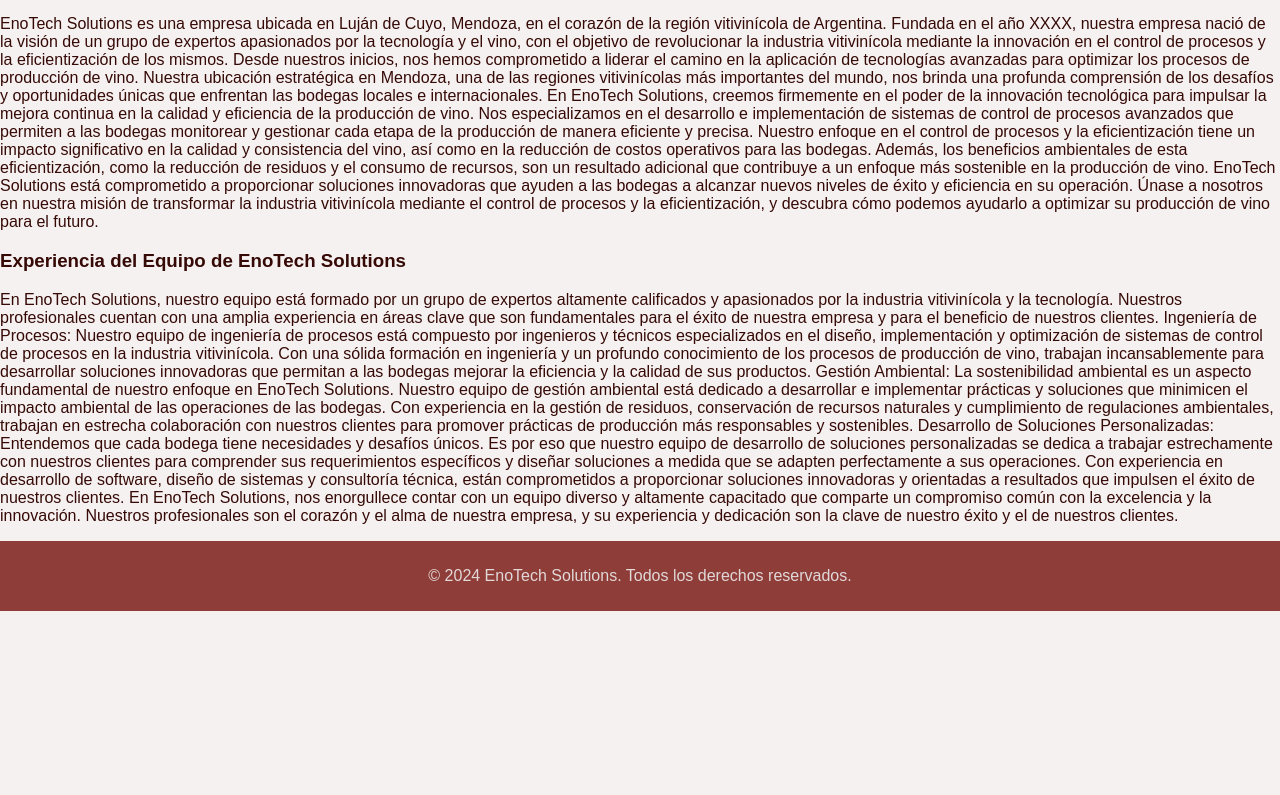
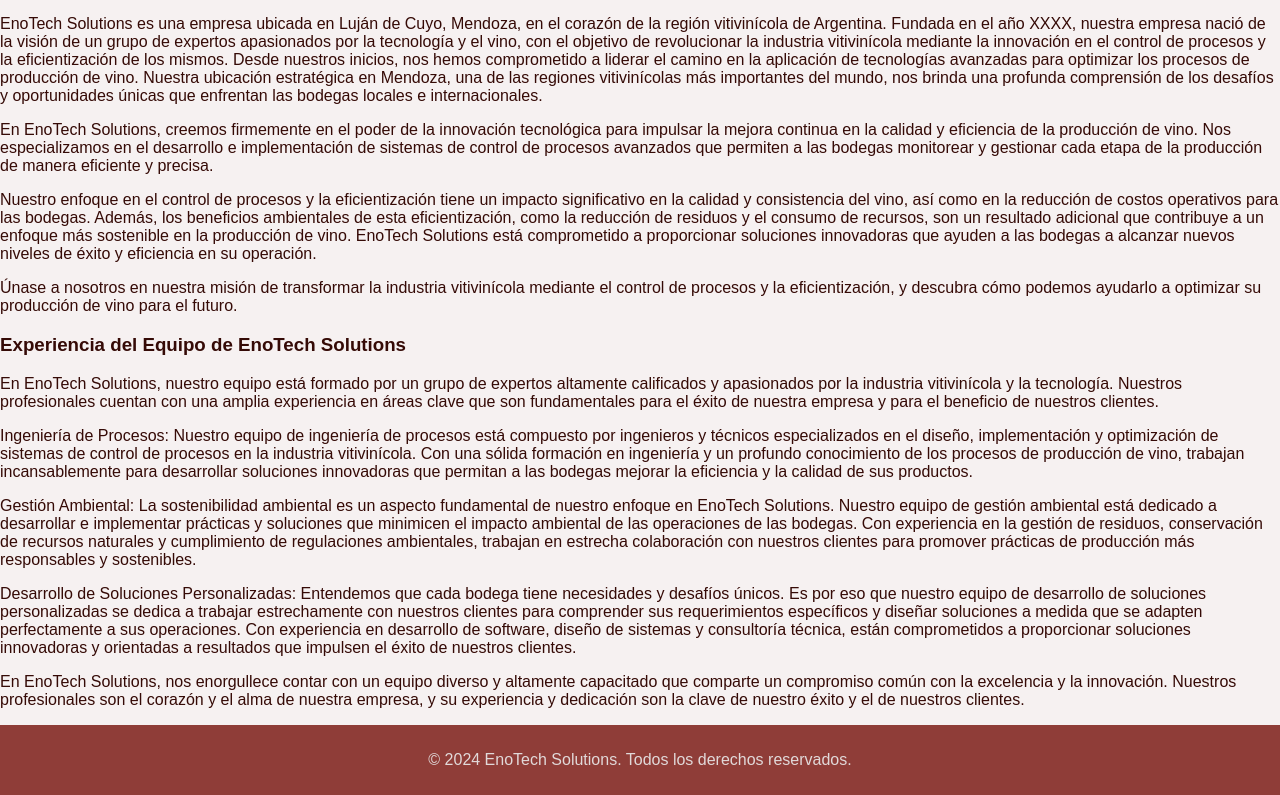
Before and after one commit to matyange/proyecto-codoacodo, a plain HTML site: page Nosotros.html in a window 1280 px wide. Shown: the part 385-1180 px from the top of the page. Before the commit the page ends 996 px from the top, so only its background shows below. Drawn offline with Linux system fonts and the light colour scheme.

Commit message:
cambios en los párrafos para que no quede un texto muy largo en Nosotros.html

```diff
--- a/Nosotros.html
+++ b/Nosotros.html
@@ -39,29 +39,31 @@
                     <P>
                         EnoTech Solutions es una empresa ubicada en Luján de Cuyo, Mendoza, en el corazón de la región vitivinícola de Argentina. Fundada en el año XXXX, nuestra empresa nació de la visión de un grupo de expertos apasionados por la tecnología y el vino, con el objetivo de revolucionar la industria vitivinícola mediante la innovación en el control de procesos y la eficientización de los mismos.
 
-                        Desde nuestros inicios, nos hemos comprometido a liderar el camino en la aplicación de tecnologías avanzadas para optimizar los procesos de producción de vino. Nuestra ubicación estratégica en Mendoza, una de las regiones vitivinícolas más importantes del mundo, nos brinda una profunda comprensión de los desafíos y oportunidades únicas que enfrentan las bodegas locales e internacionales.
+                        Desde nuestros inicios, nos hemos comprometido a liderar el camino en la aplicación de tecnologías avanzadas para optimizar los procesos de producción de vino. Nuestra ubicación estratégica en Mendoza, una de las regiones vitivinícolas más importantes del mundo, nos brinda una profunda comprensión de los desafíos y oportunidades únicas que enfrentan las bodegas locales e internacionales. </P>
 
-                        En EnoTech Solutions, creemos firmemente en el poder de la innovación tecnológica para impulsar la mejora continua en la calidad y eficiencia de la producción de vino. Nos especializamos en el desarrollo e implementación de sistemas de control de procesos avanzados que permiten a las bodegas monitorear y gestionar cada etapa de la producción de manera eficiente y precisa.
 
-                        Nuestro enfoque en el control de procesos y la eficientización tiene un impacto significativo en la calidad y consistencia del vino, así como en la reducción de costos operativos para las bodegas. Además, los beneficios ambientales de esta eficientización, como la reducción de residuos y el consumo de recursos, son un resultado adicional que contribuye a un enfoque más sostenible en la producción de vino.
+                    <P>En EnoTech Solutions, creemos firmemente en el poder de la innovación tecnológica para impulsar la mejora continua en la calidad y eficiencia de la producción de vino. Nos especializamos en el desarrollo e implementación de sistemas de control de procesos avanzados que permiten a las bodegas monitorear y gestionar cada etapa de la producción de manera eficiente y precisa. </P>
 
-                        EnoTech Solutions está comprometido a proporcionar soluciones innovadoras que ayuden a las bodegas a alcanzar nuevos niveles de éxito y eficiencia en su operación. Únase a nosotros en nuestra misión de transformar la industria vitivinícola mediante el control de procesos y la eficientización, y descubra cómo podemos ayudarlo a optimizar su producción de vino para el futuro.</P>
+                    <P>Nuestro enfoque en el control de procesos y la eficientización tiene un impacto significativo en la calidad y consistencia del vino, así como en la reducción de costos operativos para las bodegas. Además, los beneficios ambientales de esta eficientización, como la reducción de residuos y el consumo de recursos, son un resultado adicional que contribuye a un enfoque más sostenible en la producción de vino.
+
+                        EnoTech Solutions está comprometido a proporcionar soluciones innovadoras que ayuden a las bodegas a alcanzar nuevos niveles de éxito y eficiencia en su operación. </P>
+                    <P>Únase a nosotros en nuestra misión de transformar la industria vitivinícola mediante el control de procesos y la eficientización, y descubra cómo podemos ayudarlo a optimizar su producción de vino para el futuro.</P>
                 </div>
 
                 <div>
                     <h3>Experiencia del Equipo de EnoTech Solutions</h3>
-                    <P> En EnoTech Solutions, nuestro equipo está formado por un grupo de expertos altamente calificados y apasionados por la industria vitivinícola y la tecnología. Nuestros profesionales cuentan con una amplia experiencia en áreas clave que son fundamentales para el éxito de nuestra empresa y para el beneficio de nuestros clientes.
+                    <P> En EnoTech Solutions, nuestro equipo está formado por un grupo de expertos altamente calificados y apasionados por la industria vitivinícola y la tecnología. Nuestros profesionales cuentan con una amplia experiencia en áreas clave que son fundamentales para el éxito de nuestra empresa y para el beneficio de nuestros clientes.</P>
 
-                        Ingeniería de Procesos:
-                        Nuestro equipo de ingeniería de procesos está compuesto por ingenieros y técnicos especializados en el diseño, implementación y optimización de sistemas de control de procesos en la industria vitivinícola. Con una sólida formación en ingeniería y un profundo conocimiento de los procesos de producción de vino, trabajan incansablemente para desarrollar soluciones innovadoras que permitan a las bodegas mejorar la eficiencia y la calidad de sus productos.
+                    <P>Ingeniería de Procesos:
+                    Nuestro equipo de ingeniería de procesos está compuesto por ingenieros y técnicos especializados en el diseño, implementación y optimización de sistemas de control de procesos en la industria vitivinícola. Con una sólida formación en ingeniería y un profundo conocimiento de los procesos de producción de vino, trabajan incansablemente para desarrollar soluciones innovadoras que permitan a las bodegas mejorar la eficiencia y la calidad de sus productos.</P>
 
-                        Gestión Ambiental:
-                        La sostenibilidad ambiental es un aspecto fundamental de nuestro enfoque en EnoTech Solutions. Nuestro equipo de gestión ambiental está dedicado a desarrollar e implementar prácticas y soluciones que minimicen el impacto ambiental de las operaciones de las bodegas. Con experiencia en la gestión de residuos, conservación de recursos naturales y cumplimiento de regulaciones ambientales, trabajan en estrecha colaboración con nuestros clientes para promover prácticas de producción más responsables y sostenibles.
+                    <P>Gestión Ambiental:
+                        La sostenibilidad ambiental es un aspecto fundamental de nuestro enfoque en EnoTech Solutions. Nuestro equipo de gestión ambiental está dedicado a desarrollar e implementar prácticas y soluciones que minimicen el impacto ambiental de las operaciones de las bodegas. Con experiencia en la gestión de residuos, conservación de recursos naturales y cumplimiento de regulaciones ambientales, trabajan en estrecha colaboración con nuestros clientes para promover prácticas de producción más responsables y sostenibles.</P>
 
-                        Desarrollo de Soluciones Personalizadas:
-                        Entendemos que cada bodega tiene necesidades y desafíos únicos. Es por eso que nuestro equipo de desarrollo de soluciones personalizadas se dedica a trabajar estrechamente con nuestros clientes para comprender sus requerimientos específicos y diseñar soluciones a medida que se adapten perfectamente a sus operaciones. Con experiencia en desarrollo de software, diseño de sistemas y consultoría técnica, están comprometidos a proporcionar soluciones innovadoras y orientadas a resultados que impulsen el éxito de nuestros clientes.
+                    <P>Desarrollo de Soluciones Personalizadas:
+                    Entendemos que cada bodega tiene necesidades y desafíos únicos. Es por eso que nuestro equipo de desarrollo de soluciones personalizadas se dedica a trabajar estrechamente con nuestros clientes para comprender sus requerimientos específicos y diseñar soluciones a medida que se adapten perfectamente a sus operaciones. Con experiencia en desarrollo de software, diseño de sistemas y consultoría técnica, están comprometidos a proporcionar soluciones innovadoras y orientadas a resultados que impulsen el éxito de nuestros clientes.</P>
 
-                        En EnoTech Solutions, nos enorgullece contar con un equipo diverso y altamente capacitado que comparte un compromiso común con la excelencia y la innovación. Nuestros profesionales son el corazón y el alma de nuestra empresa, y su experiencia y dedicación son la clave de nuestro éxito y el de nuestros clientes.</P>
+                    <P>En EnoTech Solutions, nos enorgullece contar con un equipo diverso y altamente capacitado que comparte un compromiso común con la excelencia y la innovación. Nuestros profesionales son el corazón y el alma de nuestra empresa, y su experiencia y dedicación son la clave de nuestro éxito y el de nuestros clientes.</P>
                 </div>
 
             </div>
```
